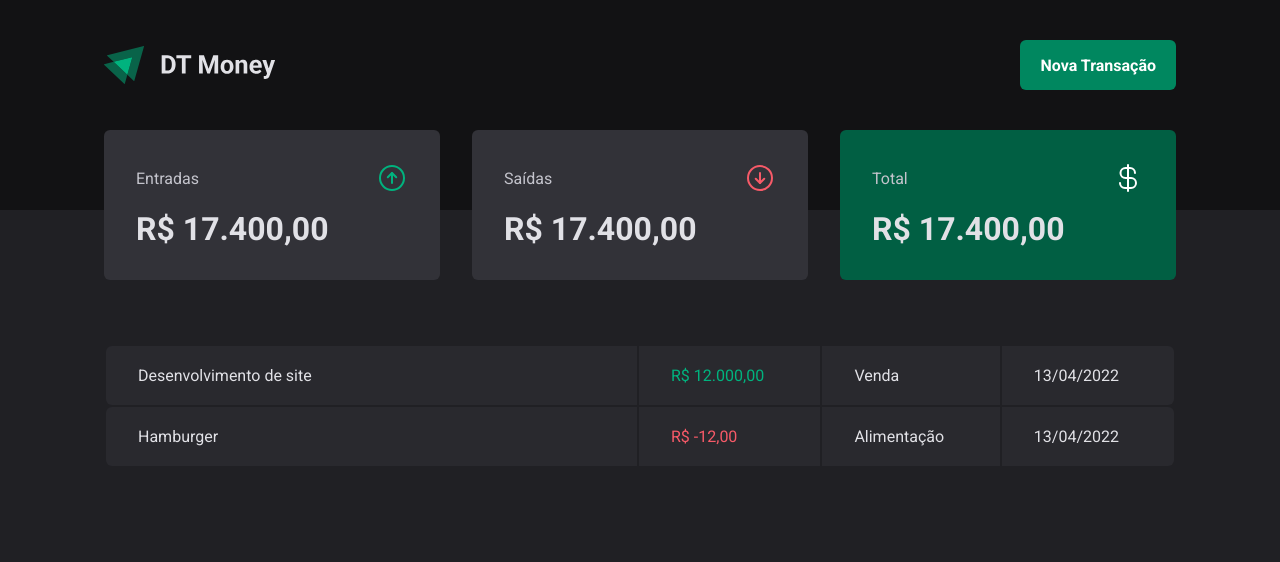
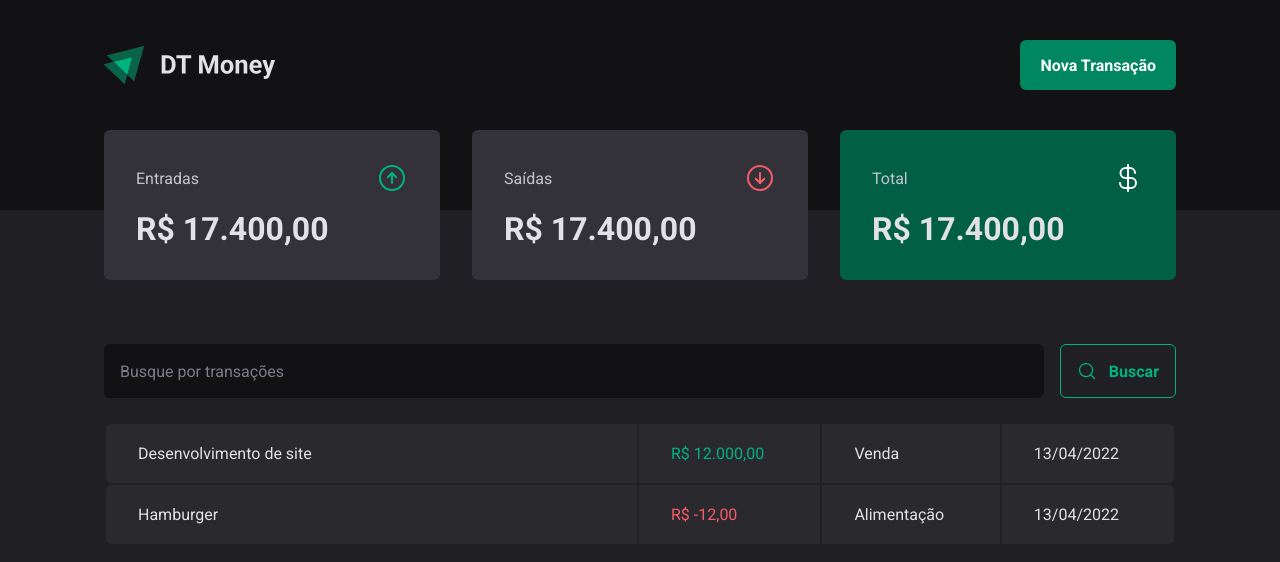
Before and after one commit to giovanaraphaelli/rockeseat-ignite-reactjs, a React (Vite) app in the folder 03-dt-money/: page / in a window 1280 px wide. Shown: the top 562 px of the page. Built offline with nearby package versions, Linux system fonts and the light colour scheme.

Commit message:
feat: create SearchForm component

```diff
--- /dev/null
+++ b/03-dt-money/src/pages/Transactions/components/SearchForm/index.tsx
@@ -0,0 +1,13 @@
+import { SearchFormContainer } from './styles';
+import { MagnifyingGlass } from 'phosphor-react';
+
+export function SearchForm() {
+  return (
+    <SearchFormContainer>
+      <input type="text" placeholder="Busque por transações" />
+      <button type="submit">
+        <MagnifyingGlass size={20} /> Buscar
+      </button>
+    </SearchFormContainer>
+  );
+}
--- /dev/null
+++ b/03-dt-money/src/pages/Transactions/components/SearchForm/styles.ts
@@ -0,0 +1,38 @@
+import styled from 'styled-components';
+
+export const SearchFormContainer = styled.form`
+  display: flex;
+  gap: 1rem;
+
+  input {
+    flex: 1;
+    border-radius: 6px;
+    border: 0;
+    background: ${(props) => props.theme['gray-900']};
+    color: ${(props) => props.theme['gray-300']};
+    padding: 1rem;
+
+    &::placeholder {
+      color: ${(props) => props.theme['gray-500']};
+    }
+  }
+  button {
+    display: flex;
+    align-items: center;
+    gap: 0.75rem;
+    padding: 1rem;
+    border: 1px solid ${(props) => props.theme['green-300']};
+    color: ${(props) => props.theme['green-300']};
+    font-weight: bold;
+    border-radius: 6px;
+    background: transparent;
+    cursor: pointer;
+
+    &:hover {
+      background: ${(props) => props.theme['green-500']};
+      border: 1px solid ${(props) => props.theme['green-500']};
+      color: ${(props) => props.theme.white};
+      transition: background-color 0.2s, color 0.2s, border-color 0.2s;
+    }
+  }
+`;
--- a/03-dt-money/src/pages/Transactions/index.tsx
+++ b/03-dt-money/src/pages/Transactions/index.tsx
@@ -1,5 +1,6 @@
 import { Header } from '../../components/Header';
 import { Summary } from '../../components/Summary';
+import { SearchForm } from './components/SearchForm';
 import {
   PriceHighlight,
   TransactionsContainer,
@@ -12,6 +13,7 @@
       <Header />
       <Summary />
       <TransactionsContainer>
+        <SearchForm />
         <TransactionsTable>
           <tbody>
             <tr>
```
